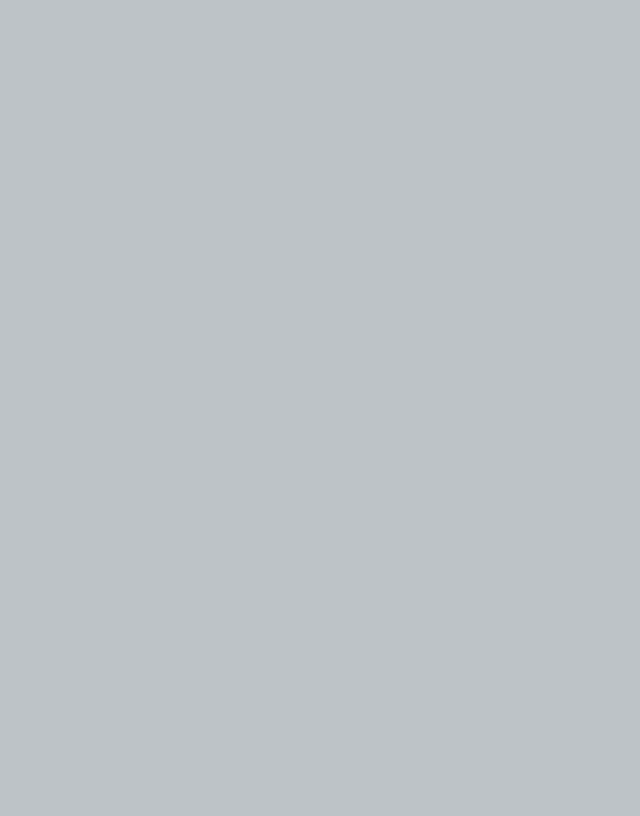
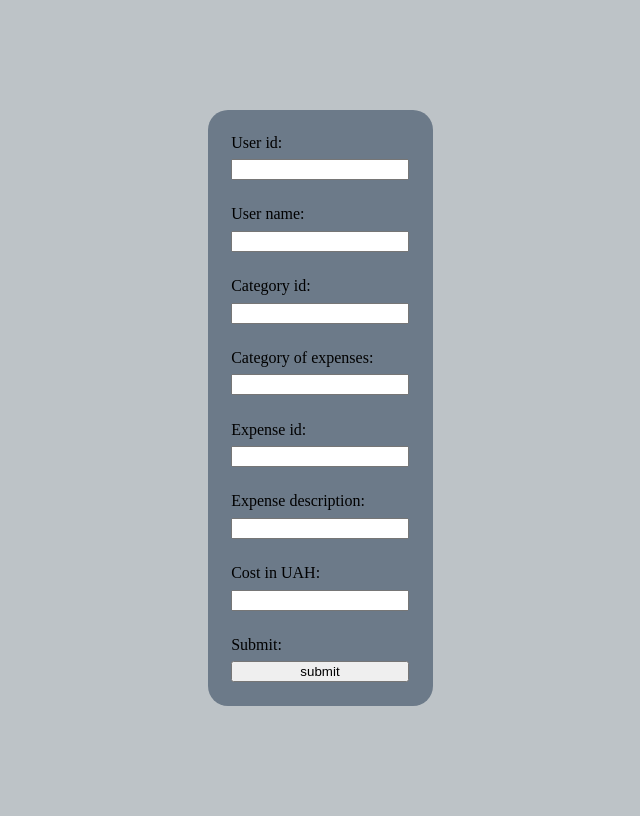
Before and after one commit to sofimaye/back-end_flask, a Flask app: page / in a window 1280 px wide. Before the commit the part shown is empty. Shown: the whole page, without its empty margins (320-960 px from the left). Run offline with Flask 2, Linux system fonts and the light colour scheme.

Commit message:
uncommented user form

```diff
--- a/templates/user_form.html
+++ b/templates/user_form.html
@@ -6,27 +6,27 @@
     <link rel="stylesheet" href="../static/style.css"/>
 </head>
 <body>
-{#<form action="http://localhost:5000/" method="post">#}
-{#    <label for="user_id">User id:</label>#}
-{#    <input type="text" id="user_id" name="user_id"/><br>#}
-{#    <label for="user">User name:</label>#}
-{#    <input type="text" id="user" name="user"/><br>#}
-{##}
-{#    <label for="category_id">Category id:</label>#}
-{#    <input type="text" id="category_id" name="category_id"/><br>#}
-{#    <label for="category">Category of expenses:</label>#}
-{#    <input type="text" id="category" name="category"/><br>#}
-{##}
-{#    <label for="expenses_id">Expense id:</label>#}
-{#    <input type="text" id="expenses_id" name="expense_id"/><br>#}
-{#    <label for="description">Expense description:</label>#}
-{#    <input type="text" id="description" name="description"/><br>#}
-{#    <label for="cost">Cost in UAH:</label>#}
-{#    <input type="text" id="cost" name="cost"/><br>#}
-{##}
-{##}
-{#    <label for="submit">Submit:</label>#}
-{#    <input type="submit" id="submit" value="submit"/>#}
-{#</form>#}
+<form action="http://localhost:5000/" method="post">
+    <label for="user_id">User id:</label>
+    <input type="text" id="user_id" name="user_id"/><br>
+    <label for="user">User name:</label>
+    <input type="text" id="user" name="user"/><br>
+
+    <label for="category_id">Category id:</label>
+    <input type="text" id="category_id" name="category_id"/><br>
+    <label for="category">Category of expenses:</label>
+    <input type="text" id="category" name="category"/><br>
+
+    <label for="expenses_id">Expense id:</label>
+    <input type="text" id="expenses_id" name="expense_id"/><br>
+    <label for="description">Expense description:</label>
+    <input type="text" id="description" name="description"/><br>
+    <label for="cost">Cost in UAH:</label>
+    <input type="text" id="cost" name="cost"/><br>
+
+
+    <label for="submit">Submit:</label>
+    <input type="submit" id="submit" value="submit"/>
+</form>
 </body>
 </html>
```
